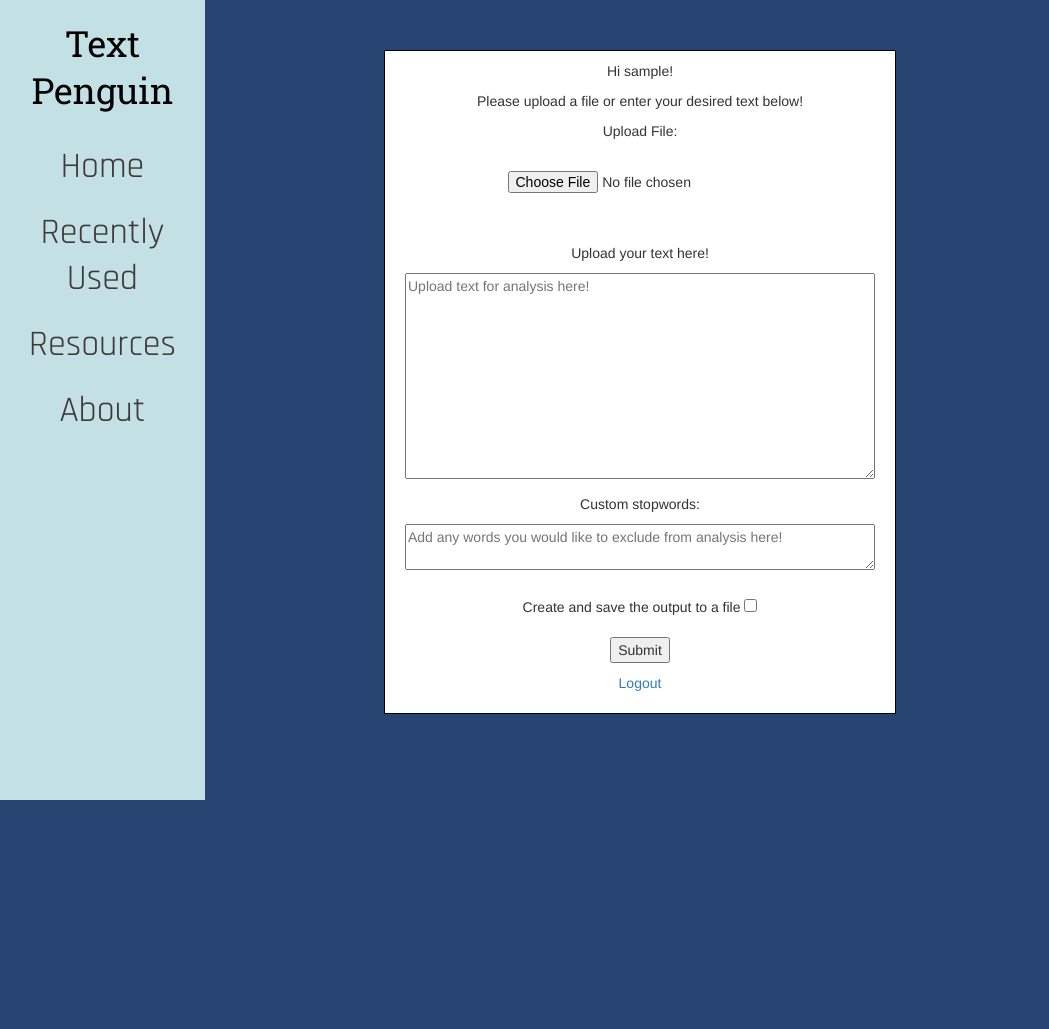
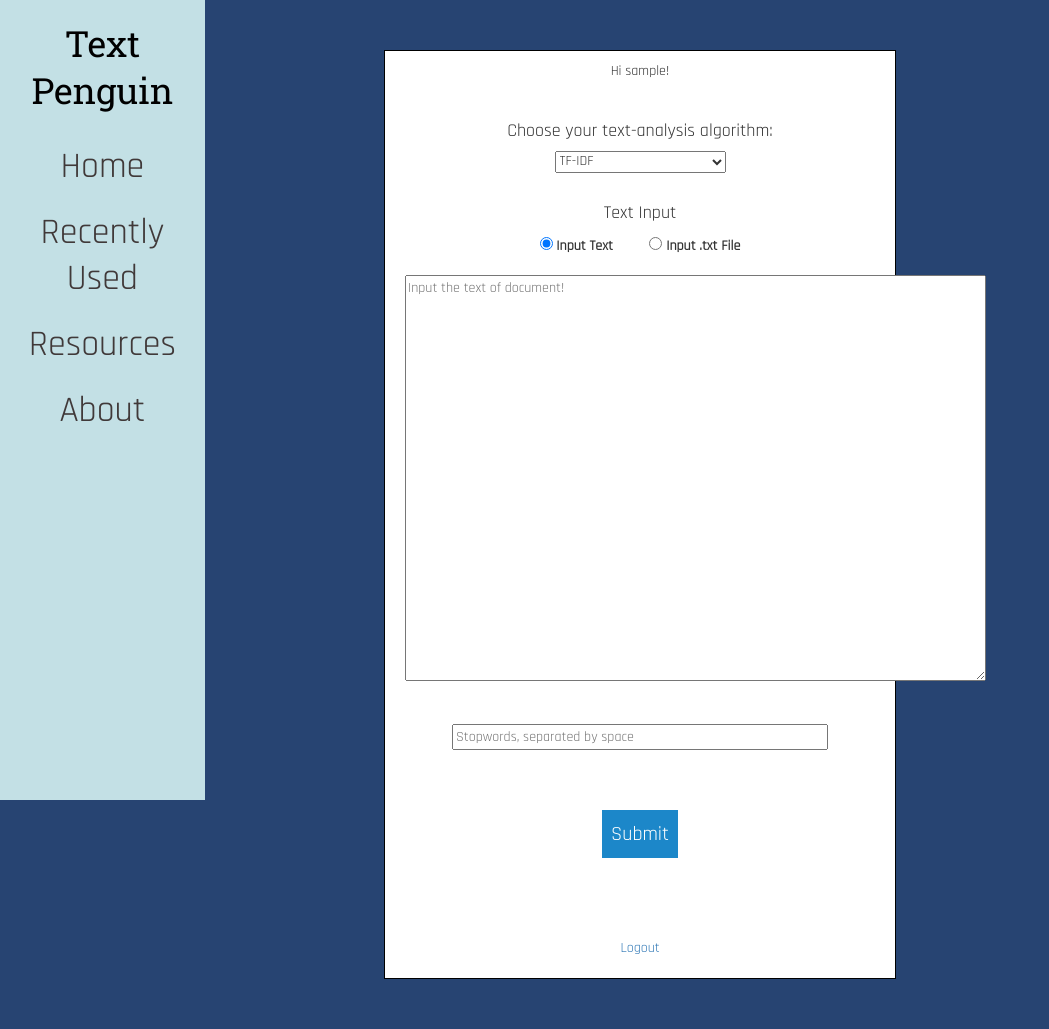
Before and after one commit to SCCapstone/ClubPenguinFanPage, a Django app: template Main/templates/home.html in a window 1280 px wide. Shown: the whole page, without its empty margins (0-1049 px from the left). Before the commit the page ends 800 px from the top, so only its background shows below. Run offline with Django 3.2, Linux system fonts and the light colour scheme; the template is opened without the code that fills it, so the values that code supplies are empty; the visitor is signed in with stand-in values (Sample User, id 1); some libraries are stand-ins or nearby versions.

Commit message:
Fixed form for home, prepping for algorithm integration

```diff
--- a/Main/accounts/static/Main/home.css
+++ b/Main/accounts/static/Main/home.css
@@ -11,3 +11,41 @@
 	margin: auto;
 	text-align: center;
 }
+
+#inputfileradio {
+	margin-left: 7%;
+}
+
+#firstdocinput {
+	display: block;
+	margin: 0 auto;
+	margin-top: 3%;
+}
+
+#fileinput {
+	display: block;
+	margin: 10% auto;
+}
+
+#tfidfsw {
+	width: 80%;
+	margin-top: 5%;
+	overflow-x: scroll;
+}
+
+#submitbuttoninput {
+	background-color: #1c87c9;
+    border: none;
+         color: white;
+         padding: 2%;
+         text-align: center;
+         text-decoration: none;
+         display: inline-block;
+         font-size: 20px;
+         margin: 0 auto;
+         cursor: pointer;
+}
+
+body {
+	font-family: 'Rajdhani', serif;
+}
--- a/Main/accounts/static/Main/projectview.css
+++ b/Main/accounts/static/Main/projectview.css
@@ -62,7 +62,7 @@ label {
 
 .document_and_analyze_button {
 	display: inline-block;
-	vertical-align: center;
+	vertical-align: middle;
 }
 
 .sentimentlink {
--- a/Main/templates/home.html
+++ b/Main/templates/home.html
@@ -6,27 +6,93 @@
 
 {% block extra_head %}
 	<link rel="stylesheet" type="text/css" href="{% static 'Main/home.css' %}">
+	<script>
+	$(document).ready(function(){
+		$("#fileinput").hide();
+		$("#ldarange").hide();
+		$("#numoftopicstext").hide();
+		$("#inputtextradio").prop("checked", true);
+
+		//TODO: WHEN HMTL FORM SENT, CHECK 1) which algorithm 2) file or text upload 3) stop words 4) how many topics if lda 5) then send to appropriate algorithm
+
+		choiceCheck();
+
+        $('#inputtextradio').on("click", function(){choiceCheck()});
+        $('#inputfileradio').on("click", function(){choiceCheck()});
+
+        $("#algorithm").change(function(){choiceCheck2()});
+
+        function choiceCheck() {
+          if (document.getElementById('inputtextradio').checked) {
+            document.getElementById("fileinput").value =  '';
+            document.getElementById('firstdocinput').style.display = 'block';
+            document.getElementById('fileinput').style.display = 'none';
+            $("#inputtextradio").prop("checked", true);
+          }
+          else if (document.getElementById('inputfileradio').checked) {
+            document.getElementById("firstdocinput").value = '';
+            document.getElementById('firstdocinput').style.display = 'none';
+            document.getElementById('fileinput').style.display = 'block';
+            $("#inputfileradio").prop("checked", true);
+          }
+          else {
+            document.getElementById('fileinput').style.display = 'none';
+            document.getElementById('firstdocinput').style.display = 'none';
+          }
+        }
+
+        function choiceCheck2() {
+        	if($("#algorithm").val() == "lda") {
+        		$("#ldarange").show();
+        		$("#numoftopicstext").show();
+        	} else {
+        		$("#ldarange").hide();
+        		$("#numoftopicstext").hide();
+        	}
+        }
+    });
+	</script>
 {% endblock %}
 
 {% block content %}
 	{% if user.is_authenticated %}
 		<div id="login_status">
-		<p>Hi {{ user.username }}!</p>
-		<p>Please upload a file or enter your desired text below! </p>
+		<p>Hi {{ user.username }}!</p><br>
 		<body>
 			<form enctype="multipart/form-data" action="{% url 'result' %}" method="POST">
 				{% csrf_token %}
-				<p>Upload File:<p><br>
-				<input id="inp" type="file" name="uploadfile"><br><br>
-				<p>Upload your text here!<p>
-				<textarea name='input_text' placeholder="Upload text for analysis here!" style= "width:100%"  rows="10" cols="50"></textarea> <br>
-				<p>Custom stopwords: <p>
-				 <textarea name='stopwords' placeholder="Add any words you would like to exclude from analysis here!"
-					 style= "width:100%"></textarea> <br>
-				 <br> Create and save the output to a file <input type="checkbox" name="output_file" value="Output File" > <br>
-				 <br> <input type="submit" value="Submit"> <br>
+				<h4 id="algorithmchoicetitle">Choose your text-analysis algorithm:</h4>
+	            <select id="algorithm" name="algorithm">
+  					<option value="tfidf">TF-IDF</option>
+  					<option value="lda">Latent Direchlet Allocation</option>
+  					<option value="pos">Part-of-Speech Tagger</option>
+				</select>
+				<div id="parameters"><br>
+					<h4>Text Input</h4>
+					<span>
+		                <input id="inputtextradio" type="radio" name="inputradio">
+		                <label for="inputtextradio">Input Text</label>
+		                <input id="inputfileradio" type="radio" name="inputradio">
+		                <label for="inputfileradio">Input .txt File</label>
+	            	</span><br>
+		            <textarea id="firstdocinput" name="textInput" cols="80" rows="20" placeholder="Input the text of document!"></textarea><br>
+		            <input id="fileinput" type="file" name="fileInput">
+		            <input id="tfidfsw" type="text" name="tfidfsw" placeholder="Stopwords, separated by space">
+				</div>
+				<br>
+				<h5 id="numoftopicstext">Number of Topics:</h5>
+		        <select id="ldarange" name="ldarange">
+		        	<option value="1">1</option>
+  					<option value="2">2</option>
+  					<option value="3">3</option>
+  					<option value="4">4</option>
+  					<option value="5">5n</option>
+  					<option value="6">6</option>
+		        </select><br><br>
+				<input id="submitbuttoninput" type="submit" value="Submit">
 			</form>
 		</body>
+		<br><br><br><br>
   		<p><a href="{% url 'logout' %}">Logout</a></p>
 		</div>
 	{% else %}
```
